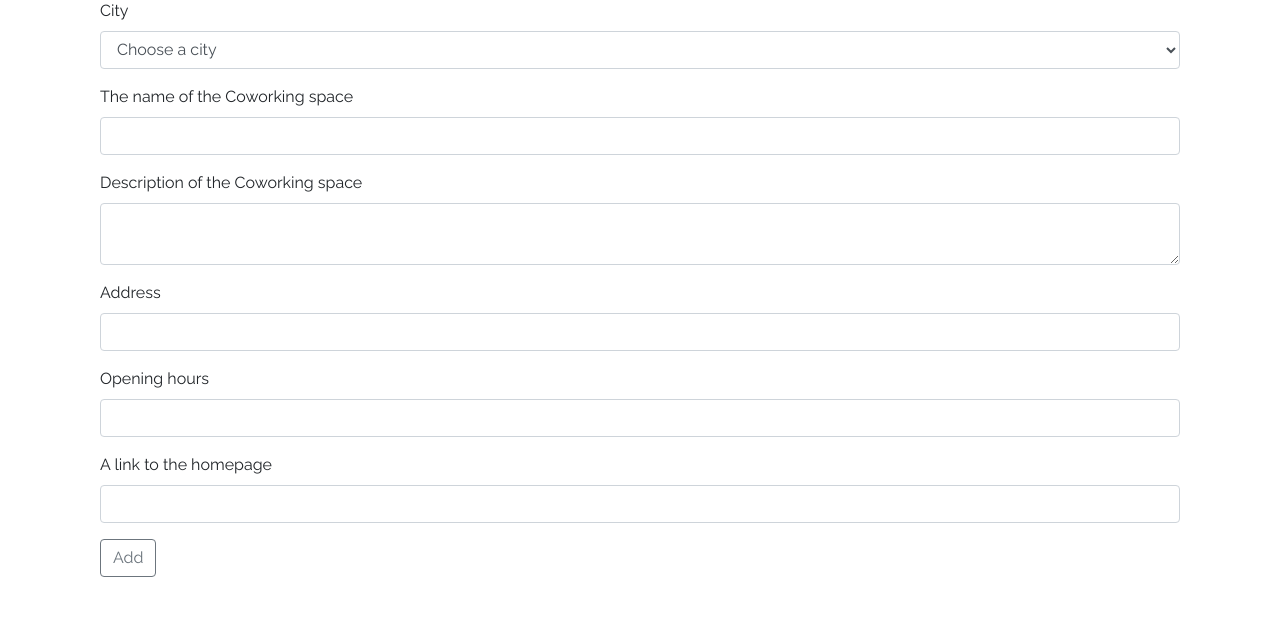
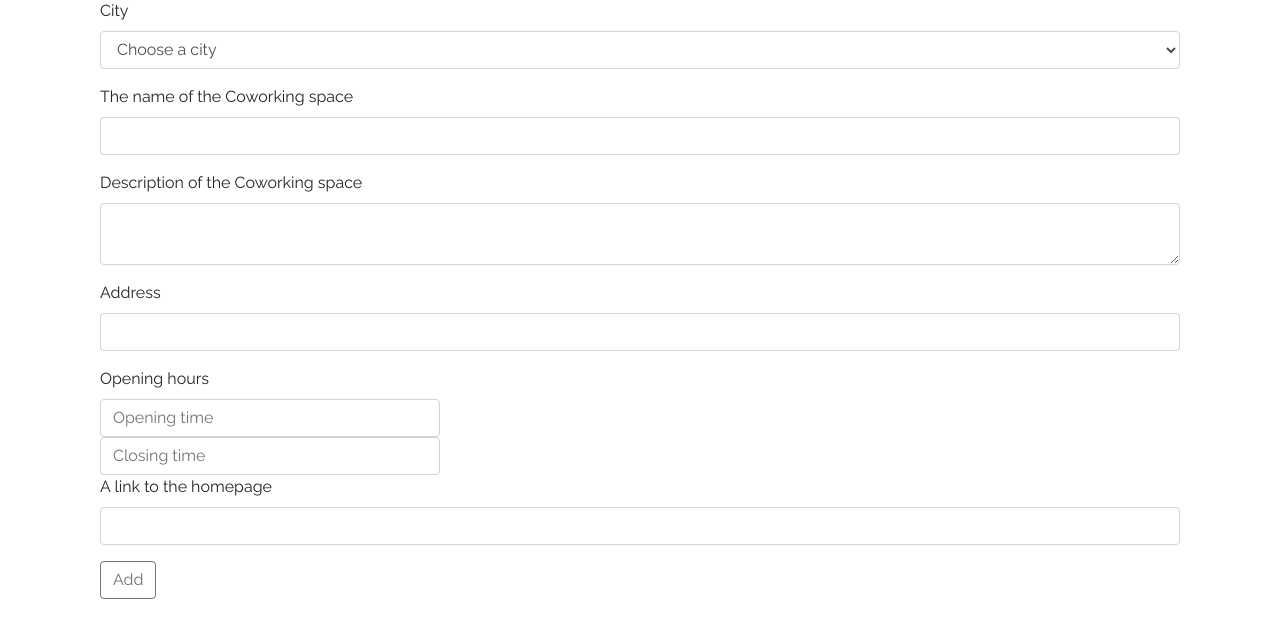
Before and after one commit to LivHed/coworking-spaces, a Flask app: page /add_coworkingspace in a window 1280 px wide. Shown: the part 43-681 px from the top of the page. Run offline with Flask 2, Linux system fonts and the light colour scheme; data that the repository does not hold is empty; some libraries are stand-ins or nearby versions.

Commit message:
Add inputs for timepicker

```diff
--- a/templates/addspace.html
+++ b/templates/addspace.html
@@ -40,9 +40,10 @@
             </div>
 
             <div class="row">
-            <div class="form-group col-12">
-                <label for="exampleFormControlInput1">Opening hours</label>
-                <input type="text" class="form-control" id="opening_hours" name="opening_hours">
+            <div class="md-form col-4">
+                <label for="openingHours">Opening hours</label>
+            <input placeholder="Opening time" type="text" class="form-control timepicker" id="opening_hours" name="opening_hours">
+            <input placeholder="Closing time" type="text" class="form-control timepicker" id="opening_hours" name="opening_hours">
             </div>
             </div>
 
```
